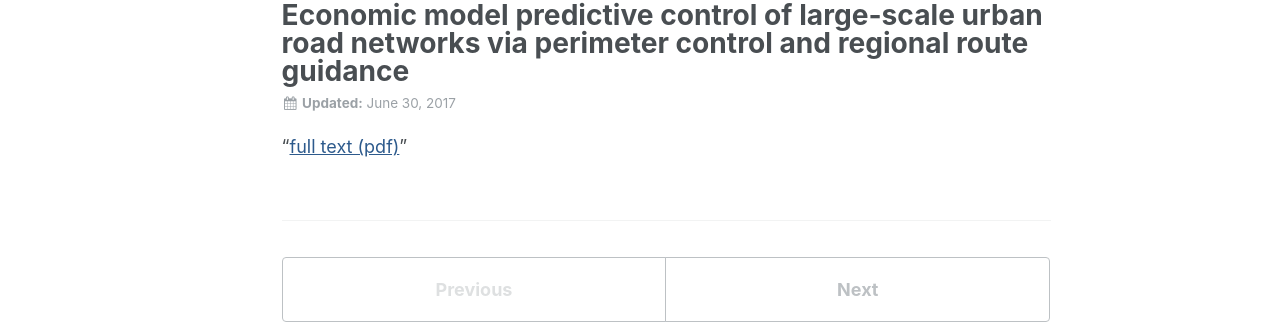
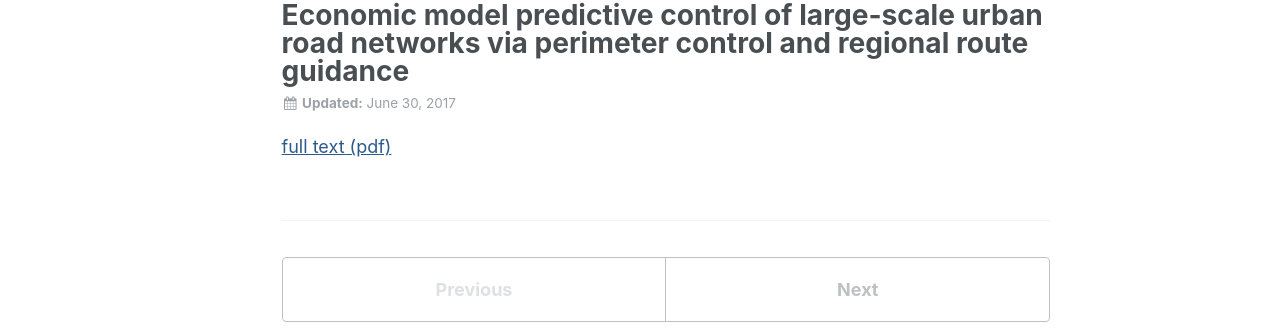
Before and after one commit to sirmatel/sirmatel.github.io, a Jekyll site: the page built from _posts/publications/2017-06-30-sirmatel2017.md, in a window 1280 px wide. Shown: the part 117-446 px from the top of the page. Built offline with Jekyll 4.4.1, drawn with Linux system fonts in a browser that asks for light colours.

Commit message:
Update 2017-06-30-sirmatel2017.md

```diff
--- a/_posts/publications/2017-06-30-sirmatel2017.md
+++ b/_posts/publications/2017-06-30-sirmatel2017.md
@@ -12,4 +12,4 @@ comments: false
 sidebar:
   nav:
 ---
-"<a href="https://sirmatel.github.io/assets/files/sirmatel2017economic.pdf" style="color: #2d5a8c; text-decoration:underline">full text (pdf)</a>"
+<a href="https://sirmatel.github.io/assets/files/sirmatel2017economic.pdf" style="color: #2d5a8c; text-decoration:underline">full text (pdf)</a>
```
